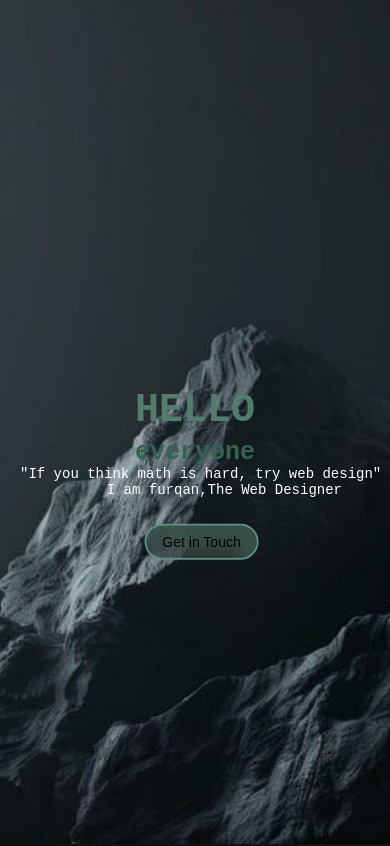
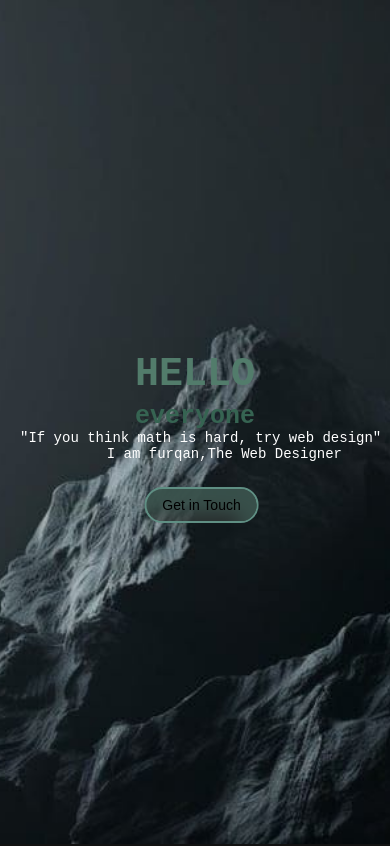
Before and after one commit to boltbuttar/Web_prac2, a plain HTML site: page index.html in a window 390 px wide. Shown: the top 846 px of the page. Drawn offline with Linux system fonts and the light colour scheme.

Commit message:
Update f1.css

```diff
--- a/f1.css
+++ b/f1.css
@@ -255,7 +255,7 @@ body {
         text-align: center;
         padding: 20px;
 
-        transform: translate(0%, -267%)
+        transform: translate(0%, -287%)
     }
 
     .hero h1 {
```
